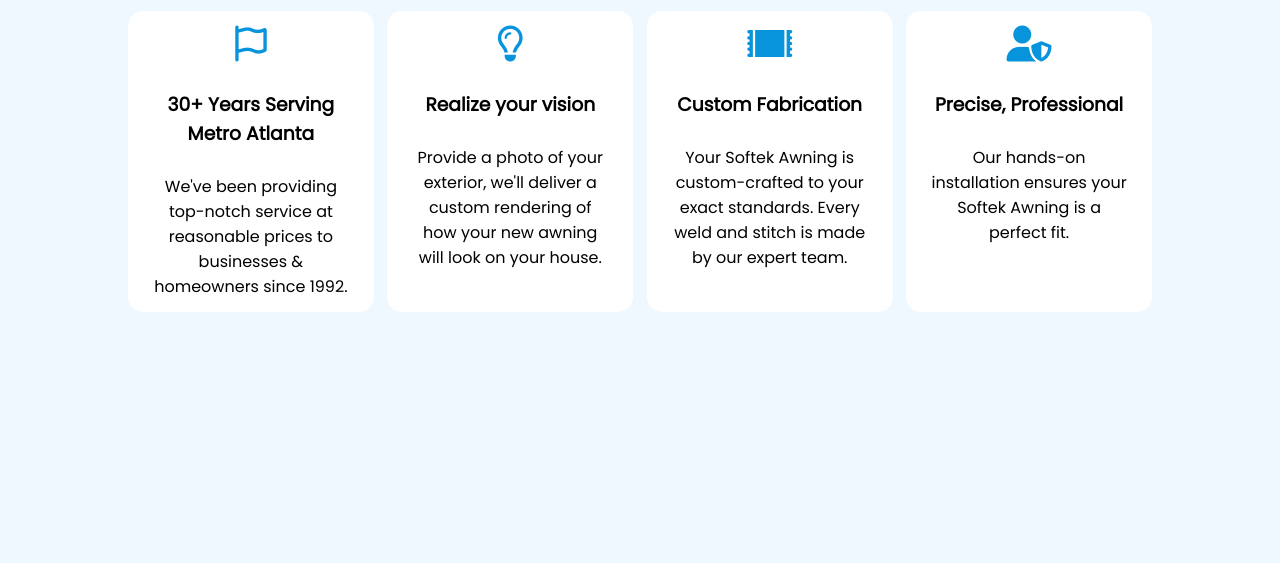
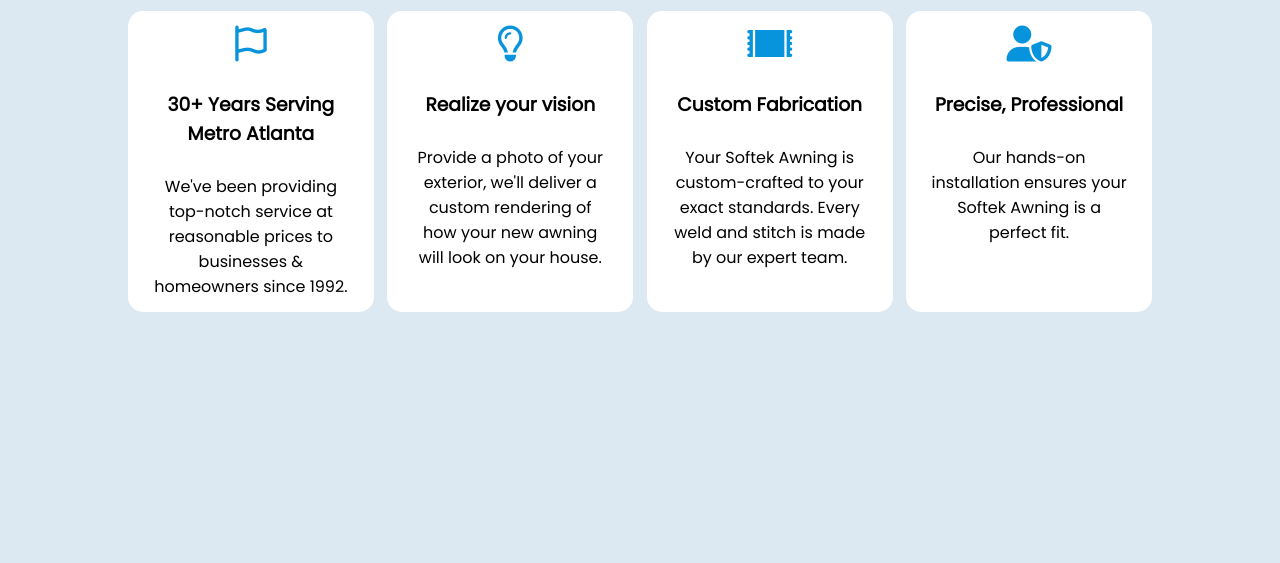
Before and after one commit to mnsooralee/digital-world-with-vj, a plain HTML site: page index.html in a window 1280 px wide. Shown: the part 237-800 px from the top of the page. Drawn offline with Linux system fonts and the light colour scheme.

Commit message:
Update style.css

```diff
--- a/assets/style.css
+++ b/assets/style.css
@@ -8,7 +8,8 @@
 
 }
 body {
-    background-color:  #F0F8FF;
+/*     background-color:  #F0F8FF; */
+    background-color:  #DCE8F2;
     align-items: center;
 }
 #navbar {
```
